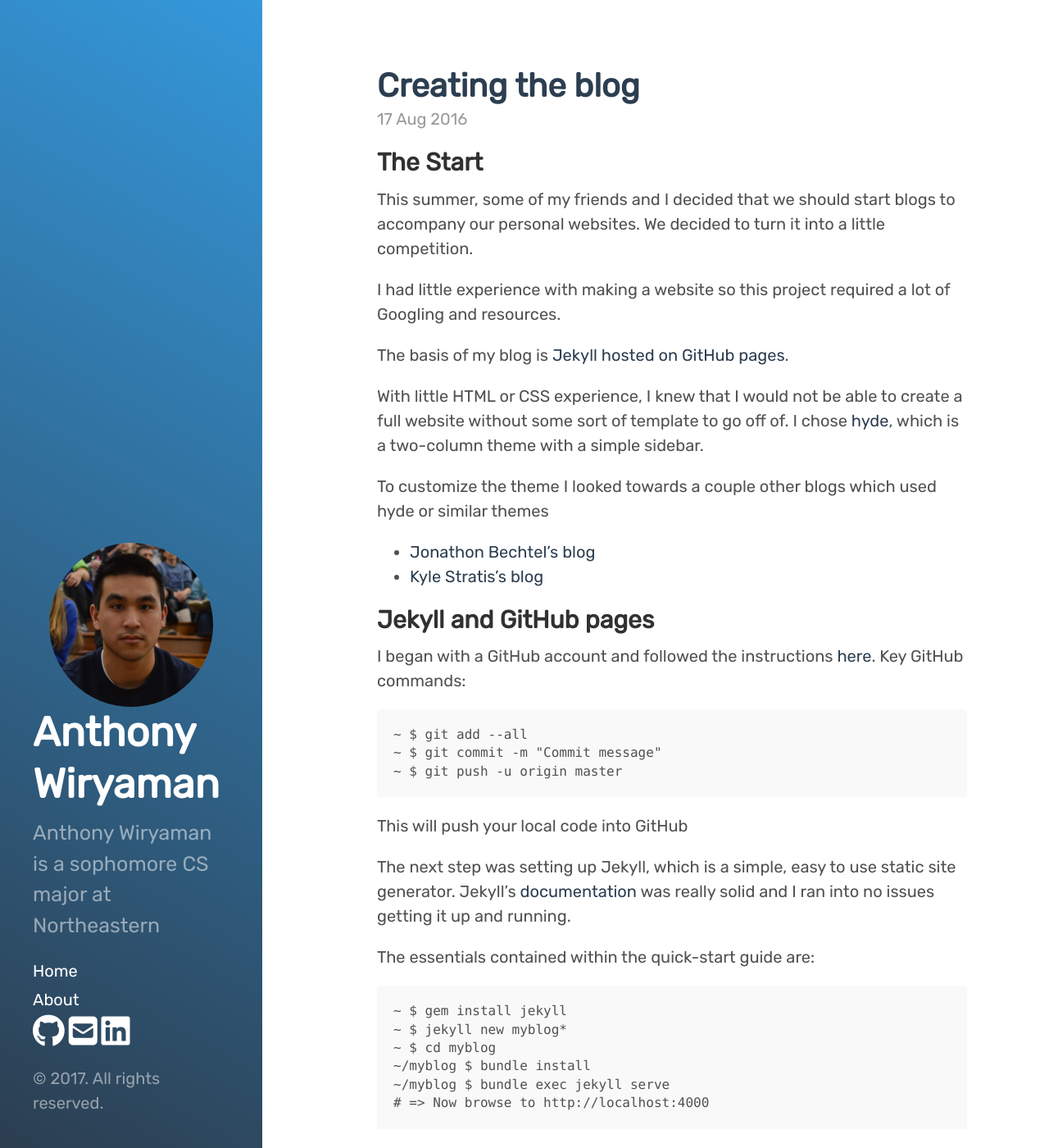
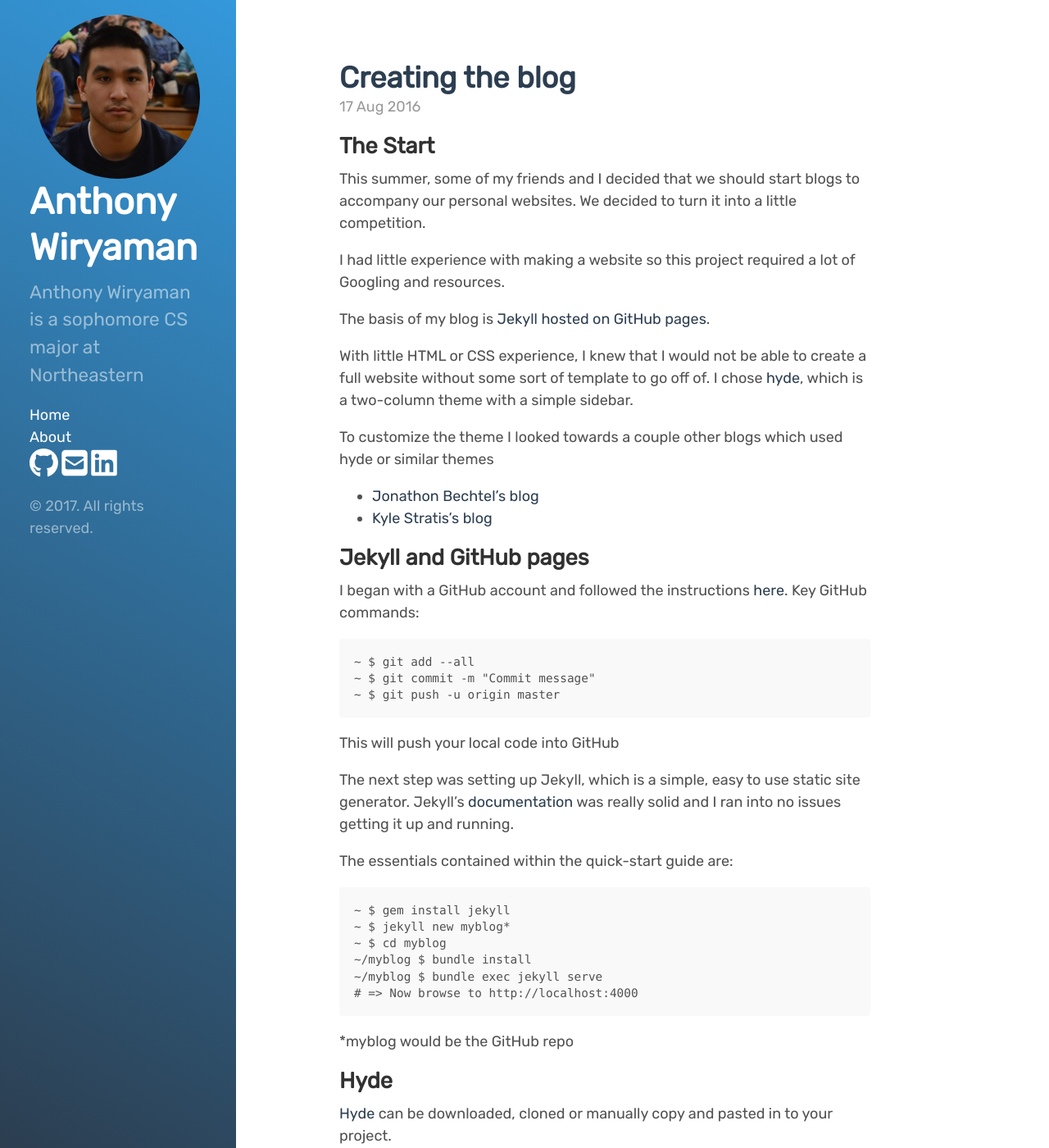
Before and after one commit to AWiryaman/AWiryaman.github.io, a Jekyll site: the page built from index.html, in a window 1280 px wide and 1400 px high. Shown: the whole window at 82% size. Built offline with Jekyll 4.4.1, drawn with Linux system fonts in a browser that asks for light colours; nearby versions of some CDN libraries; the list of posts is cut into pages by our own code.

Commit message:
Fixed picture being cut off

```diff
--- a/public/css/hyde.css
+++ b/public/css/hyde.css
@@ -41,12 +41,12 @@
 }
 @media (min-width: 48em) {
   html {
-    font-size: 16px;
+    font-size: 14px;
   }
 }
 @media (min-width: 58em) {
   html {
-    font-size: 20px;
+    font-size: 18px;
   }
 }
 
@@ -94,7 +94,7 @@
 }
 .sidebar-nav-item {
   display: block;
-  line-height: 1.75;
+  line-height: 1.5;
 }
 a.sidebar-nav-item:hover,
 a.sidebar-nav-item:focus {
@@ -113,6 +113,7 @@
 @media (min-width: 48em) {
   .sidebar-sticky {
     position: absolute;
+    top: 1rem;
     right:  1rem;
     bottom: 1rem;
     left:   1rem;
```
Also changed, not shown: Gemfile.lock.
